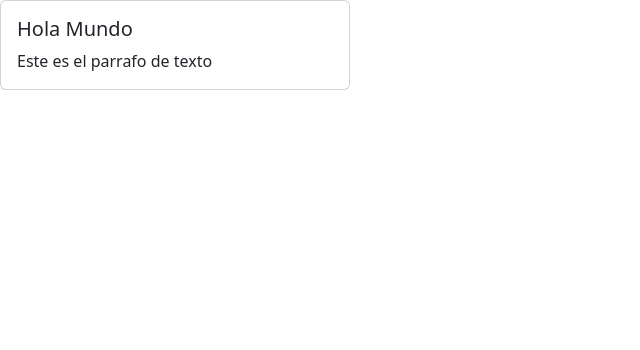
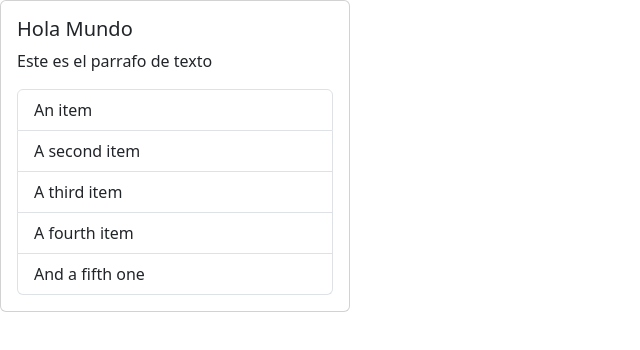
Before and after one commit to Isaac-Torres-dev/React-App, a React (Vite) app: page / in a window 1280 px wide. Shown: the top 350 px of the page, without its empty margins (0-640 px from the left). Built offline with nearby package versions, Linux system fonts and the light colour scheme.

Commit message:
Pasando un listado de componentes

```diff
--- a/src/App.tsx
+++ b/src/App.tsx
@@ -1,11 +1,13 @@
 // import Titulo from './components/Titulo'
 // import Card from "./components/Card";
 import Card, { CardBody } from "./components/Card";
+import List from "./components/List";
 
 function App() {
   return (
     <Card>
       <CardBody title="Hola Mundo" text="Este es el parrafo de texto" />
+      <List />
     </Card>
   );
 }
--- /dev/null
+++ b/src/components/List.tsx
@@ -0,0 +1,15 @@
+type Props = {};
+
+function List({}: Props) {
+  return (
+    <ul className="list-group">
+      <li className="list-group-item">An item</li>
+      <li className="list-group-item">A second item</li>
+      <li className="list-group-item">A third item</li>
+      <li className="list-group-item">A fourth item</li>
+      <li className="list-group-item">And a fifth one</li>
+    </ul>
+  );
+}
+
+export default List;
```
